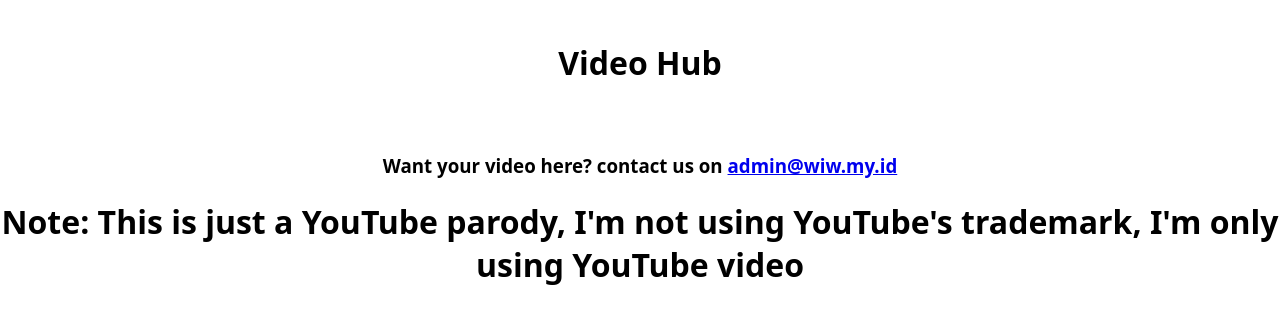
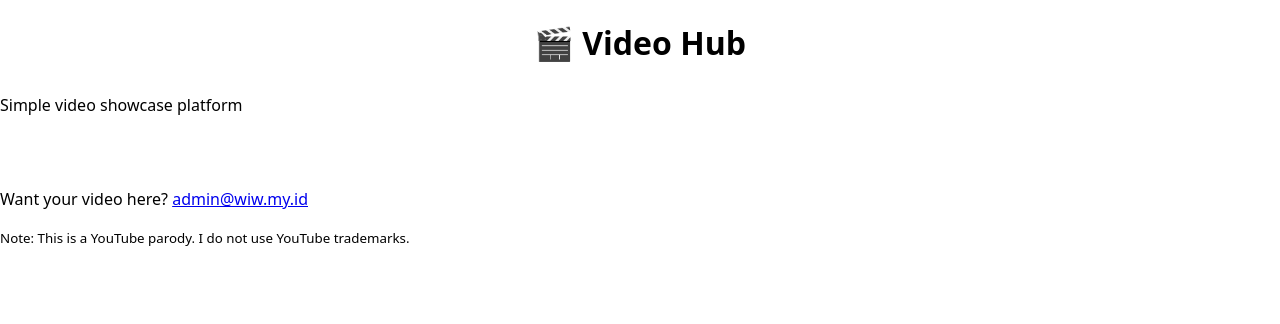
Before and after one commit to WIW-Digital/video-hub, a plain HTML site: page index.html in a window 1280 px wide. Drawn offline with Linux system fonts and the light colour scheme; no server answers.

Commit message:
Update index.html

```diff
--- a/index.html
+++ b/index.html
@@ -3,22 +3,31 @@
 <head>
   <meta charset="UTF-8">
   <meta name="viewport" content="width=device-width, initial-scale=1.0">
-  <meta name="theme-color" content="#0000FF">
+  <meta name="theme-color" content="#2563eb">
   <link rel="icon" type="image/png" href="favicon.png" sizes="32x32">
   <title>Video Hub</title>
   <link rel="stylesheet" href="style.css">
 </head>
 <body>
-  <div class="container">
-    <h1>Video Hub</h1>
+
+  <header class="header">
+    <h1>🎬 Video Hub</h1>
+    <p>Simple video showcase platform</p>
+  </header>
+
+  <main class="container">
     <div class="video-list" id="videoList"></div>
-  </div>
+  </main>
 
-<center><h3>Want your video here? contact us on <a href="mailto:admin@wiw.my.id">admin@wiw.my.id</a></h3></center>
+  <footer class="footer">
+    <p>Want your video here?
+      <a href="mailto:admin@wiw.my.id">admin@wiw.my.id</a>
+    </p>
+    <small>
+      Note: This is a YouTube parody. I do not use YouTube trademarks.
+    </small>
+  </footer>
 
-  <script src="script.js">
-  </script>
-
-  <center><h1>Note: This is just a YouTube parody, I'm not using YouTube's trademark, I'm only using YouTube video</h1></center>
+  <script src="script.js"></script>
 </body>
 </html>
```
